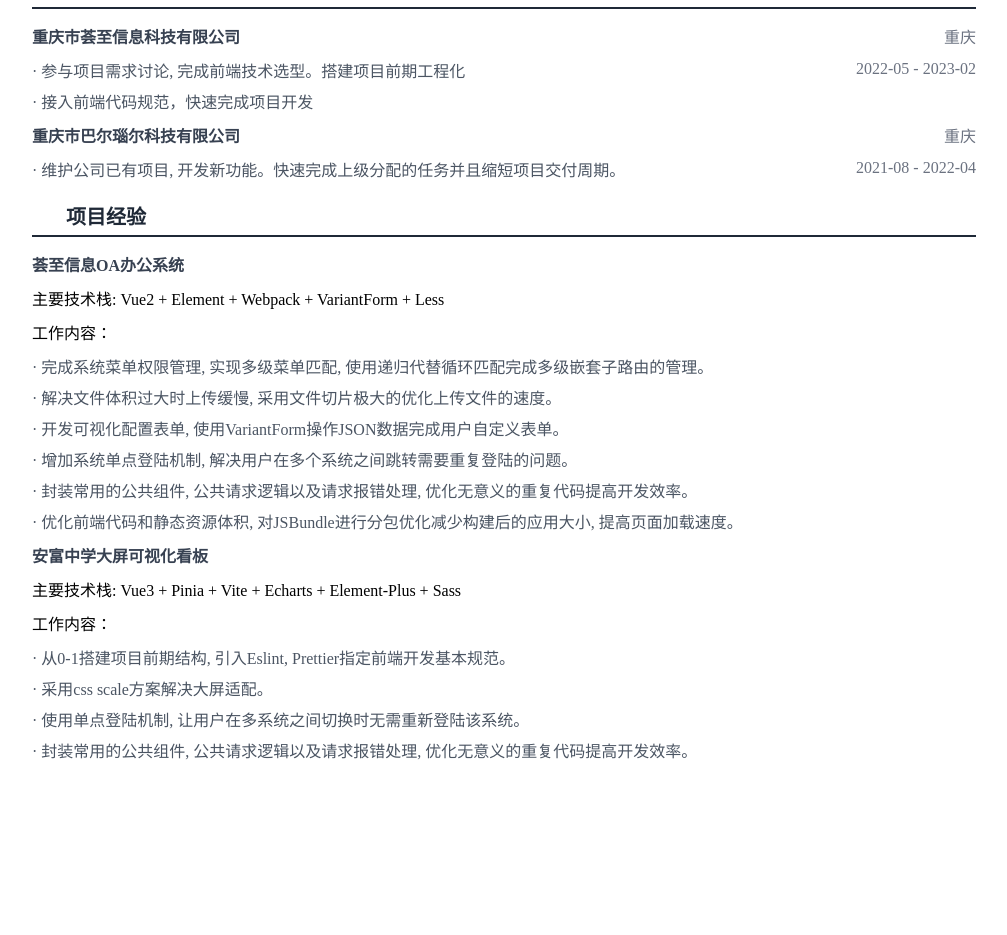
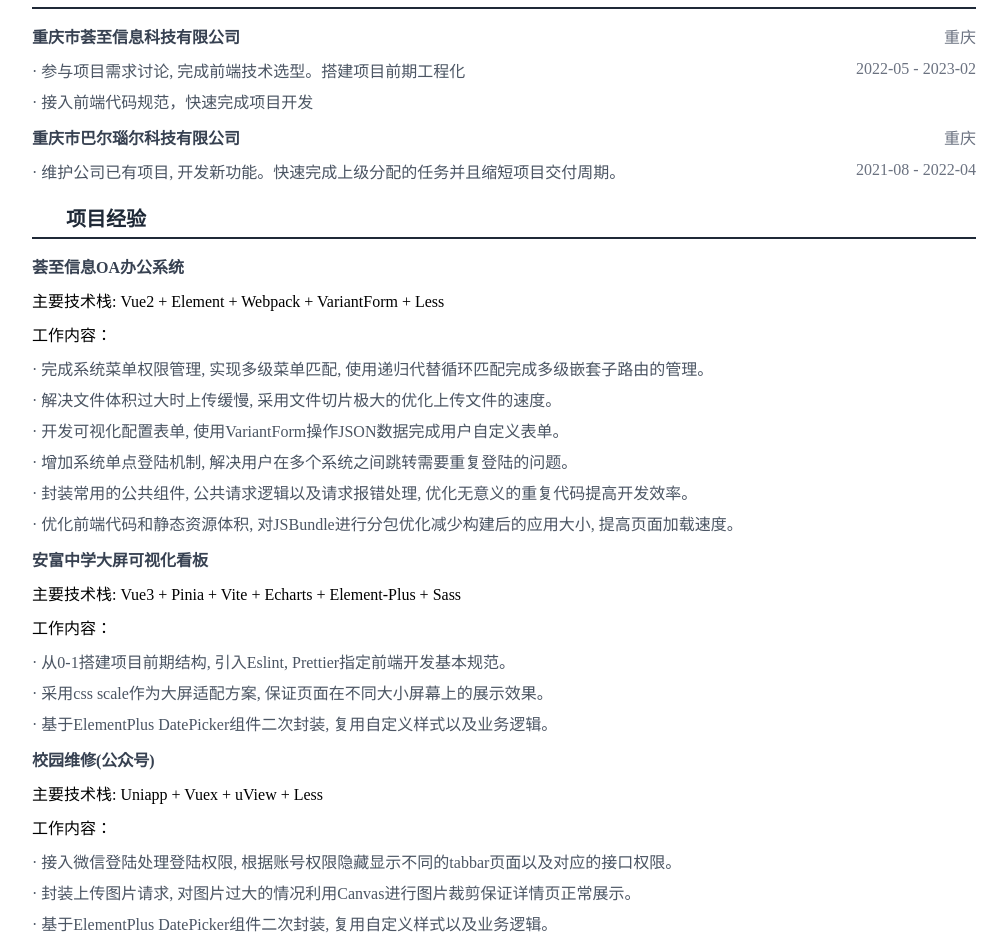
Before and after one commit to lihao5467/lihao-resume, a Vue app: page / in a window 1280 px wide. Shown: the part 531-1466 px from the top of the page, without its empty margins (136-1143 px from the left). Before the commit the page ends 1440 px from the top, so only its background shows below. Built offline with nearby package versions, Linux system fonts and the light colour scheme; some icons are missing.

Commit message:
完善项目经验

```diff
--- a/src/App.vue
+++ b/src/App.vue
@@ -4,7 +4,7 @@ import Module from "./components/Module.vue";
 import Experience from "./components/Experience.vue";
 import { reactive, ref } from "vue";
 const personInfo = reactive([
-  ["19112624873", "2315590235@qq.com"],
+  ["19112624873", "hao202417@gmail.com"],
   ["22岁", "男"],
   ["专科", "软件技术"],
 ]);
@@ -12,8 +12,8 @@ const technologyStack = reactive([
   "熟练使用 HTML, CSS, JavaScript构建基础web应用。",
   "熟练掌握 Vue.js以及 VueRouter, Vuex, Pinia官方生态库。",
   "熟练使用 Element, AntDesign, Echarts常用组件库和图表库搭建应用页面。",
+  "对Uniapp开发跨端应用程序,微信小程序开发有过了解与实践。",
   "对前端css预处理语言 Less, sass有过实际开发使用。",
-  "对Uniapp开发跨端应用程序,微信小程序开发有过了解与实践。",
   "熟悉pnpm, npm, yarn常用包管理工具的使用以及常见命令。",
   "了解前端工程化, 对Webpack, Vite前端构建工具有过项目输出。",
   "熟悉git版本控制工具的使用, 掌握常见命令和多人协作开发流程。",
@@ -25,6 +25,9 @@ const HZWorkExperienceDescText = [
 const BRWorkExperienceDescText = [
   "维护公司已有项目, 开发新功能。快速完成上级分配的任务并且缩短项目交付周期。",
 ];
+// 项目 一
+const HZOACoreTechnology =
+  "主要技术栈: Vue2 + Element + Webpack + VariantForm + Less";
 const HZOAProjectExperienceDescText = [
   "完成系统菜单权限管理, 实现多级菜单匹配, 使用递归代替循环匹配完成多级嵌套子路由的管理。",
   "解决文件体积过大时上传缓慢, 采用文件切片极大的优化上传文件的速度。",
@@ -33,17 +36,23 @@ const HZOAProjectExperienceDescText = [
   "封装常用的公共组件, 公共请求逻辑以及请求报错处理, 优化无意义的重复代码提高开发效率。",
   "优化前端代码和静态资源体积, 对JSBundle进行分包优化减少构建后的应用大小, 提高页面加载速度。",
 ];
-const HZOACoreTechnology =
-  "主要技术栈: Vue2 + Element + Webpack + VariantForm + Less";
 
+// 项目 二
+const HZAFZXCoreTechnology =
+  "主要技术栈: Vue3 + Pinia + Vite + Echarts + Element-Plus + Sass";
 const HZAFZXProjectExperienceDescText = [
   "从0-1搭建项目前期结构, 引入Eslint, Prettier指定前端开发基本规范。",
-  "采用css scale方案解决大屏适配。",
-  "使用单点登陆机制, 让用户在多系统之间切换时无需重新登陆该系统。",
-  "封装常用的公共组件, 公共请求逻辑以及请求报错处理, 优化无意义的重复代码提高开发效率。",
+  "采用css scale作为大屏适配方案, 保证页面在不同大小屏幕上的展示效果。",
+  "基于ElementPlus DatePicker组件二次封装, 复用自定义样式以及业务逻辑。",
 ];
-const HZAFZXCoreTechnology =
-  "主要技术栈: Vue3 + Pinia + Vite + Echarts + Element-Plus + Sass";
+
+// 项目 三
+const HZRepairCoreTechnology = "主要技术栈: Uniapp + Vuex + uView + Less";
+const HZRepairProjectExperienceDescText = [
+  "接入微信登陆处理登陆权限, 根据账号权限隐藏显示不同的tabbar页面以及对应的接口权限。",
+  "封装上传图片请求, 对图片过大的情况利用Canvas进行图片裁剪保证详情页正常展示。",
+  "基于ElementPlus DatePicker组件二次封装, 复用自定义样式以及业务逻辑。",
+];
 </script>
 
 <template>
@@ -74,7 +83,7 @@ const HZAFZXCoreTechnology =
           :experience-desc-text="HZWorkExperienceDescText"
         ></Experience>
         <Experience
-          class="mt-10"
+          class="mt-12"
           title="重庆市巴尔瑙尔科技有限公司"
           location="重庆"
           start-date="2021-08"
@@ -93,11 +102,18 @@ const HZAFZXCoreTechnology =
           :experience-desc-text="HZOAProjectExperienceDescText"
         ></Experience>
         <Experience
-          class="mt-10"
+          class="mt-12"
           title="安富中学大屏可视化看板"
           job-content="工作内容："
           :core-technology="HZAFZXCoreTechnology"
           :experience-desc-text="HZAFZXProjectExperienceDescText"
+        ></Experience>
+        <Experience
+          class="mt-12"
+          title="校园维修(公众号)"
+          job-content="工作内容："
+          :core-technology="HZRepairCoreTechnology"
+          :experience-desc-text="HZRepairProjectExperienceDescText"
         ></Experience>
       </Module>
     </main>
--- a/src/assets/globalLessVarible.less
+++ b/src/assets/globalLessVarible.less
@@ -17,6 +17,9 @@ h1 {
 .mt-10 {
   margin-top: 10px;
 }
+.mt-12 {
+  margin-top: 12px;
+}
 .ml-8 {
   margin-left: 8px;
 }
```
